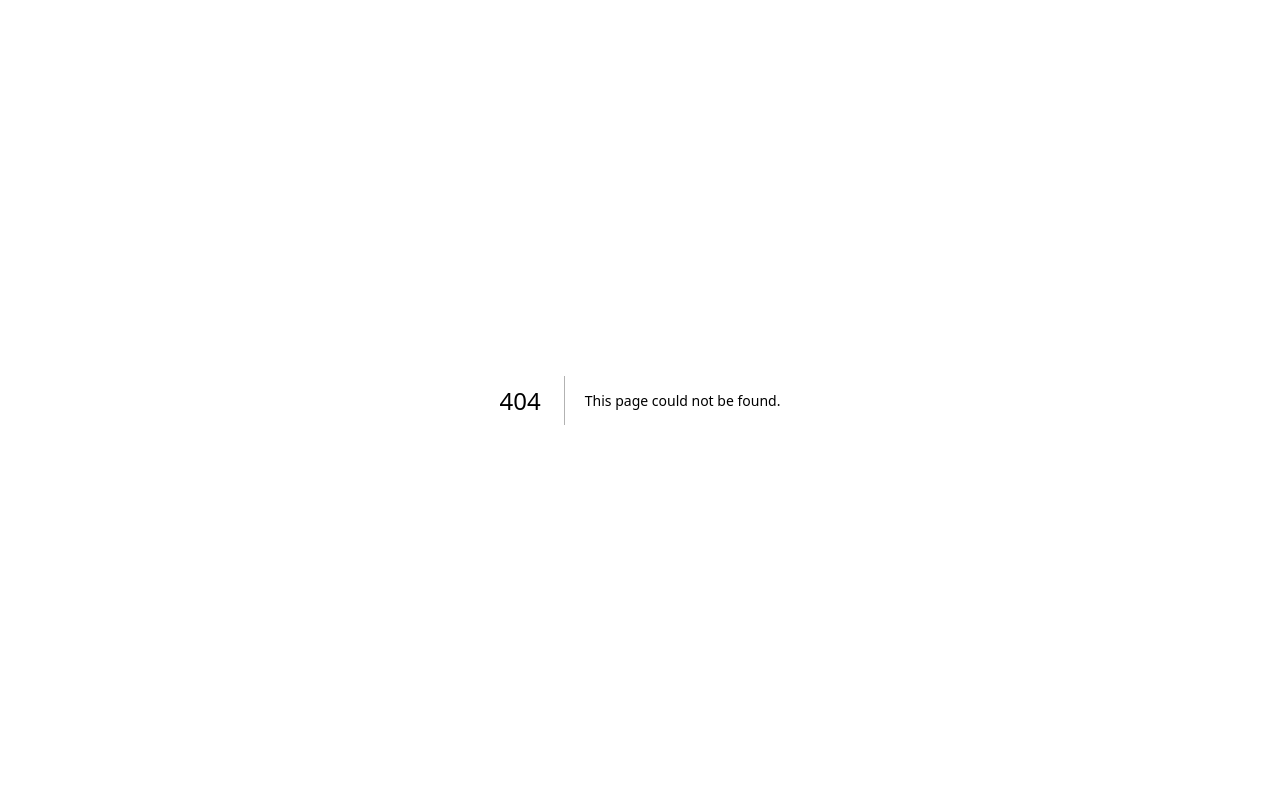
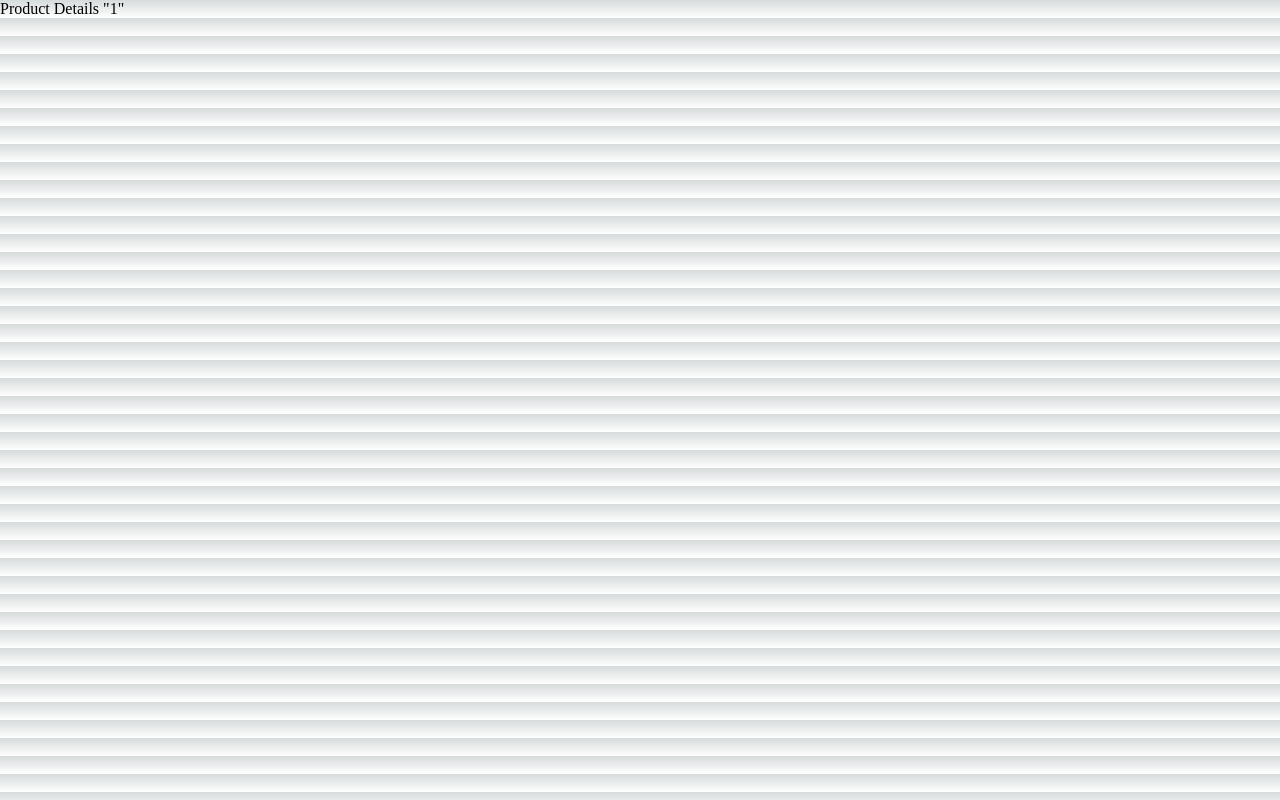
Before and after one commit to ajay-mandaviya/nextJs, a Next.js app: page /products/1 in a window 1280 px wide. Before the commit this address had no page. Built offline with nearby package versions, Linux system fonts and the light colour scheme.

Commit message:
initial commit

```diff
--- a/src/pages/_app.tsx
+++ b/src/pages/_app.tsx
@@ -1,6 +1,6 @@
-import '@/styles/globals.css'
-import type { AppProps } from 'next/app'
+import "@/styles/globals.css";
+import type { AppProps } from "next/app";
 
 export default function App({ Component, pageProps }: AppProps) {
-  return <Component {...pageProps} />
+  return <Component {...pageProps} />;
 }
--- /dev/null
+++ b/src/pages/products/[productId]/index.tsx
@@ -0,0 +1,11 @@
+import { useRouter } from "next/router";
+import React from "react";
+
+const ProductDetails = () => {
+  const id = useRouter();
+
+  const productID = id.query.productId;
+
+  return <div>Product Details {JSON.stringify(productID)} </div>;
+};
+export default ProductDetails;
```
Also changed, not shown: src/pages/products/[productId]/review/[reviewId]/index.tsx (added, +12 -0 lines), src/pages/products/[productId]/review/index.tsx (added, +7 -0 lines), src/pages/products/index.tsx (added, +7 -0 lines).
